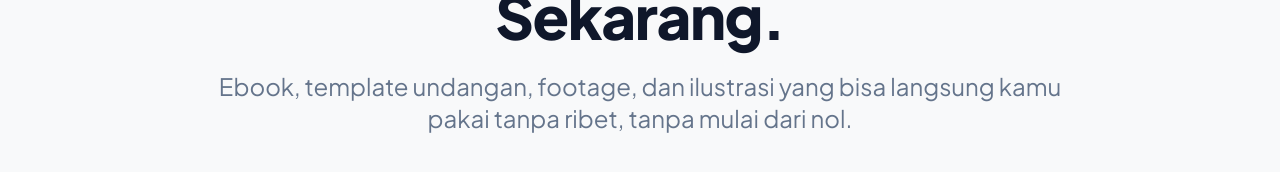
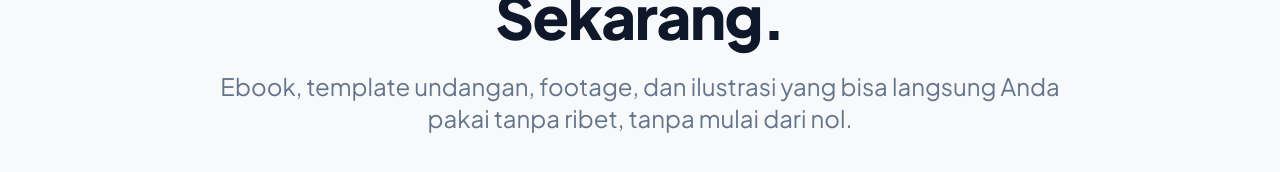
Before and after one commit to riefman/tarikhmedia, a website: page index.html in a window 1280 px wide. Shown: the part 347-519 px from the top of the page. Drawn offline with Linux system fonts and the light colour scheme; no server answers.

Commit message:
docs: formalize language in landing page description

```diff
--- a/index.html
+++ b/index.html
@@ -699,7 +699,7 @@
     <section class="max-w-7xl mx-auto px-6 py-20 text-center">
         <div class="inline-block bg-indigo-50 text-indigo-600 px-4 py-1.5 rounded-full text-[10px] font-black uppercase tracking-widest mb-6 fade-in">Produk Digital Siap Pakai</div>
         <h1 data-seo-title class="text-4xl md:text-6xl font-black tracking-tight mb-6 text-slate-900 fade-in delay-1">Nggak Semua Orang Punya Akses ke Aset Digital Siap Pakai &mdash; Anda Salah Satunya Sekarang.</h1>
-        <p data-seo-description class="text-xl md:text-2xl text-slate-500 max-w-4xl mx-auto mb-10 fade-in delay-2 font-medium">Ebook, template undangan, footage, dan ilustrasi yang bisa langsung kamu pakai tanpa ribet, tanpa mulai dari nol.</p>
+        <p data-seo-description class="text-xl md:text-2xl text-slate-500 max-w-4xl mx-auto mb-10 fade-in delay-2 font-medium">Ebook, template undangan, footage, dan ilustrasi yang bisa langsung Anda pakai tanpa ribet, tanpa mulai dari nol.</p>
         <a href="#katalog" class="inline-block bg-slate-900 text-white px-8 py-4 rounded-full font-bold text-lg shadow-xl shadow-slate-300 hover:scale-105 transition-all fade-in delay-3">Jelajahi Produk Sekarang</a>
     </section>
 
```
